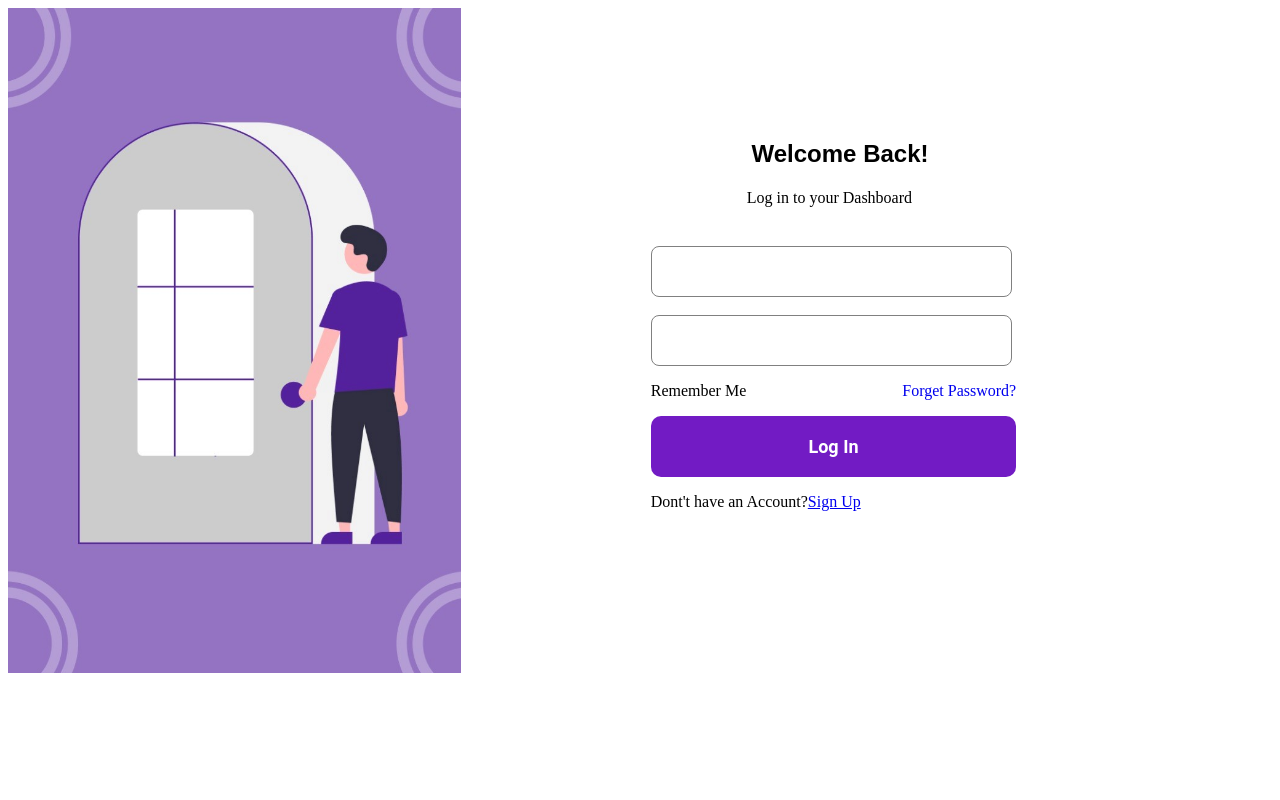
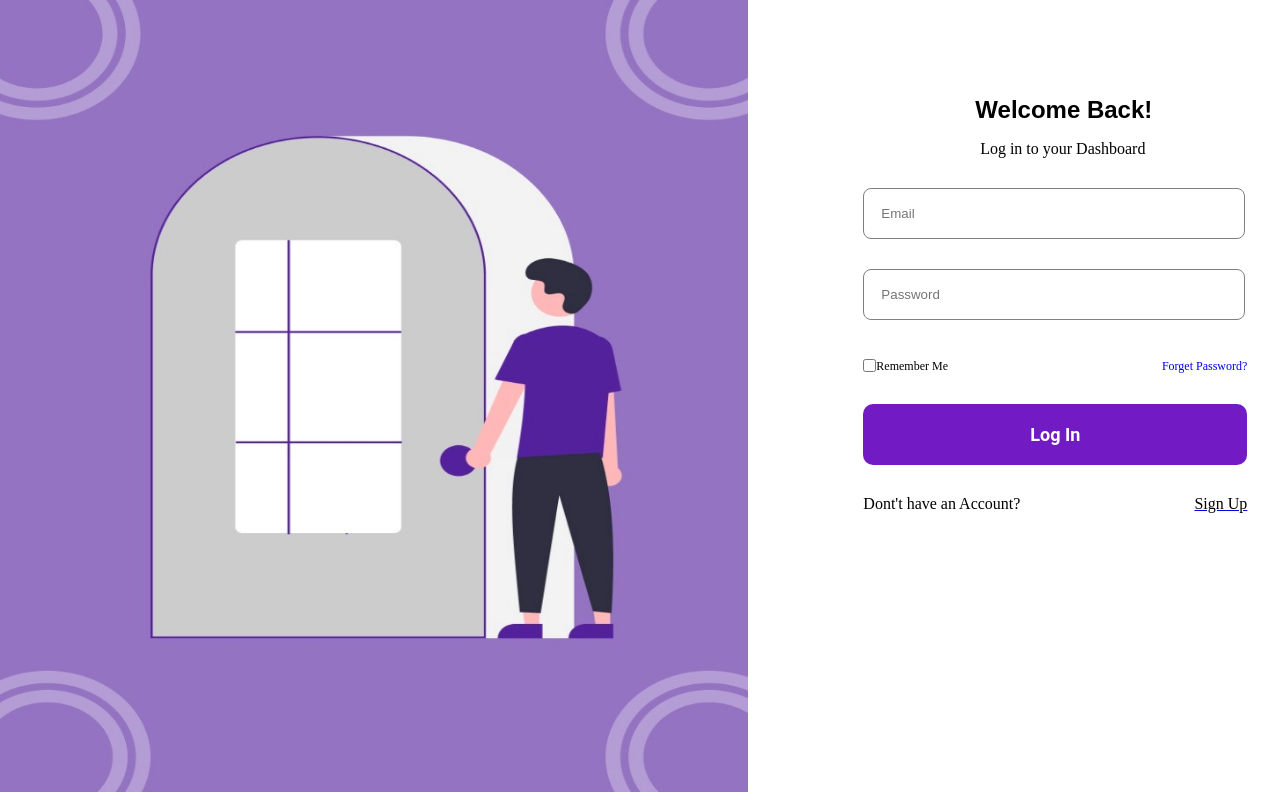
Before and after one commit to Group-2-Unicorn/e-wallet-frontend, a React (Create React App) app: page / in a window 1280 px wide. Built offline with nearby package versions, Linux system fonts and the light colour scheme.

Commit message:
little change on login page

```diff
--- a/src/App.css
+++ b/src/App.css
@@ -0,0 +1,4 @@
+.App{
+    margin: 0%;
+    padding: 0%;
+}
--- a/src/Component/LogIn/LogIn.css
+++ b/src/Component/LogIn/LogIn.css
@@ -1,59 +1,65 @@
-.login{
-    color: white;
-    display: grid;
-    grid-template-columns: auto auto;
-    column-gap: 5rem;
-    height: 665px;
-    width: 100%;
+* {
+  margin: 0%;
 }
 
-.login_left{
-    background-image: url(../../Assets/login.jpeg);
-    background-size: cover;
-    background-position: center;
+
+.login {
+  display: flex;
+  width: 100%;
+  justify-content: 40%;
 }
 
-.login_right{
-    color: white;
-    width: 50%;
-    padding-left: 15%;
-    margin-top: 7rem;
+.login img {
+  width: 120%;
+  height: 99vh;
 }
 
-.login input{
+.login_right {
+  margin: 6rem 0rem 0rem 15rem;
+  width: 30%;
+}
+
+.login input {
   padding: 17px;
   border: 1px solid gray;
   border-radius: 8px;
   background-color: white;
   color: white;
-    width: 89%;
+  width: 90%;
 }
 
-.login h2{
+.login h2 {
   color: black;
   font-family: Arial, Helvetica, sans-serif;
-    padding: 0rem 0rem 0rem 6.3rem;
+  padding-left: 7rem;
 }
 
-.login h4{
+.login h4 {
   color: black;
   font-weight: 500;
-    padding: 0rem 0rem 0rem 6rem;
+  padding: 1rem 0rem 0rem 7.3rem;
 }
 
 .login p {
   color: black;
-    font-weight: 400;
-    /* padding: 0rem 0rem 0rem 6rem; */
+  font-weight: 500;
 }
 
-.remember{
+.login span {
+  color: black;
+}
+
+.remember {
+  width: 100%;
+  padding-top: 5%;
+  font-size: 12px;
   display: flex;
   justify-content: space-between;
+  align-items: center;
+  margin-top: 20px;
 }
 
-
-.login_submit{
+.login_submit {
   font-family: Roboto;
   font-weight: bold;
   background-color: rgb(114, 27, 196);
@@ -65,4 +71,25 @@
   font-size: large;
   cursor: pointer;
   width: 100%;
+  margin-top: 30px;
 }
+
+.sign_link {
+  display: flex;
+  justify-content: space-between;
+  margin-top: 30px;
+}
+
+.checker {
+  display: flex;
+}
+
+.checker input {
+  height: 25%;
+}
+.checker span {
+  width: 500%;
+}
+.input_box {
+  margin-top: 30px;
+}
--- a/src/Component/LogIn/LogIn.js
+++ b/src/Component/LogIn/LogIn.js
@@ -2,18 +2,18 @@ import React, { useState } from "react";
 import "./LogIn.css";
 import axios from "axios";
 import { Link } from "react-router-dom";
-
-
+import LoginImg from "../../Assets/login.jpeg";
 
 function LogIn() {
   const [email, setEmail] = useState([]);
   const [password, setPassword] = useState([]);
 
-    const baseUrl = "https://jsonplaceholder.typicode.com/posts";
+  const baseUrl = "https://jsonplaceholder.typicode.com/post";
 
   const postData = (e) => {
     e.preventDafualt();
-        axios.post(baseUrl, {
+    axios
+      .post(baseUrl, {
         email,
         password,
       })
@@ -24,55 +24,71 @@ function LogIn() {
     setPassword("");
   };
 
-    return(
+  return (
     <div className="login">
-            <div className="login_left"></div>
+      <div className="login_left">
+        <img src={LoginImg}/>
+      </div>
       <div className="login_right">
         <h2>Welcome Back!</h2>
         <h4>Log in to your Dashboard</h4>
-                <form>
+        <div>
+            <div>
           <label>
-                        <div>Email:</div>
-                        <input className="input_box"
+            <input
+            placeholder="Email"
+              className="input_box"
               type="text"
               value={email}
               onChange={(e) => setEmail(e.target.value)}
               required
             />
           </label>
-
+          </div>
+            <div>
           <label>
-                        <div>Password:</div>
-                        <input className="input_box"
+            <input
+              placeholder="Password"
+              className="input_box"
               type="password"
               value={password}
               onChange={(e) => setPassword(e.target.value)}
               required
             />
           </label>
+          </div>
           <div className="remember">
-                    <p>Remember Me</p>
+            <div className="checker">
+              <input type="checkbox" value={postData.rememberMe}/>
+              <span>Remember Me</span>
+            </div>
               <p>
-                        <Link className="pass" to="/ForgetPassword" style={{textDecoration: "none"}}>
+                <Link
+                  className="pass"
+                  to="/ForgetPassword"
+                  style={{ textDecoration: "none" }}
+                >
                   {""}
                   Forget Password?
                 </Link>
                 </p>
             </div>
+          </div>
           <button className="login_submit" onClick={postData}>
             Log In
           </button>
+          <div className="sign_link">
+            <p>Dont't have an Account?</p>
             <p>
-                        Dont't have an Account?
               <Link to="/SignUp">
                 {""}
                 <span>Sign Up</span>
               </Link>
             </p>
-                </form>
+          </div>
       </div>
     </div>
   );
-};
+}
 
 export default LogIn;
```
Lines whose indentation alone changed are shown as unchanged.
